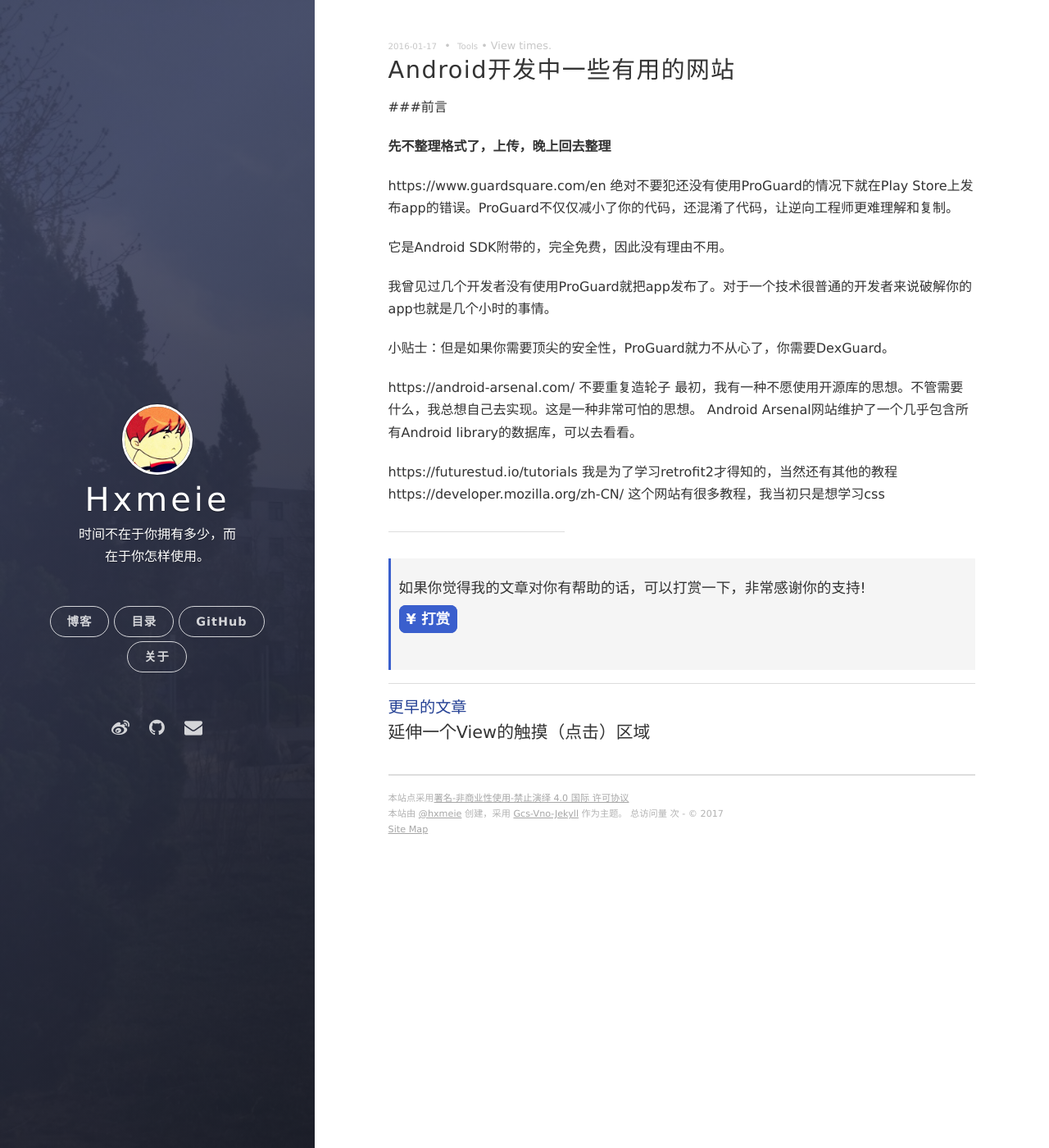
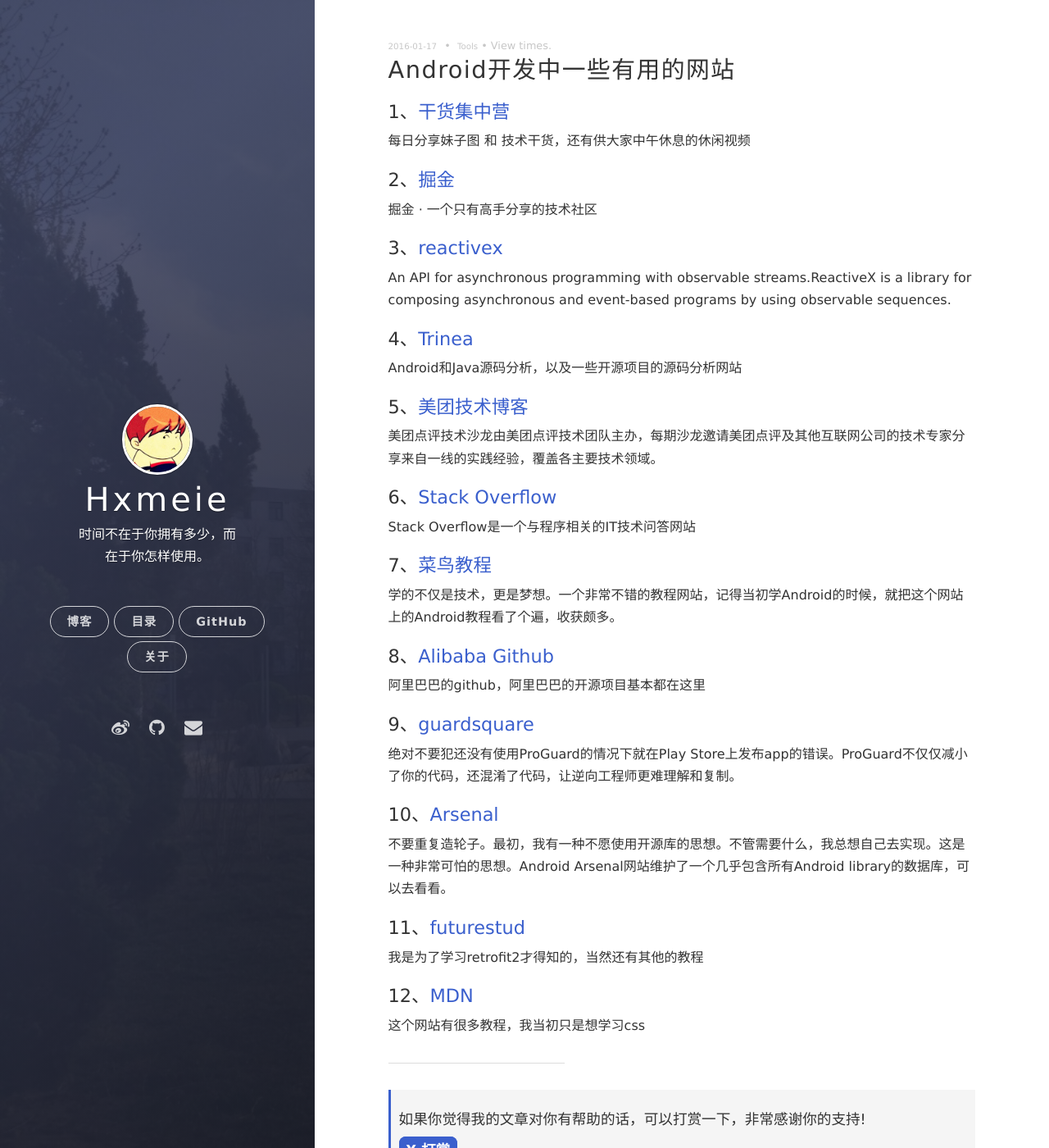
Before and after one commit to hxmeie/hxmeie.github.io, a Jekyll site: the page built from _posts/2016-01-17-Some-Useful-Websites.md, in a window 1280 px wide and 1400 px high. Shown: the whole window at 82% size. Built offline with Jekyll 4.4.1, drawn with Linux system fonts in a browser that asks for light colours; nearby versions of some CDN libraries; comment, search, counter and statistics services are not loaded; some of the changed text lies outside the part shown.

```diff
--- a/_posts/2016-01-17-Some-Useful-Websites.md
+++ b/_posts/2016-01-17-Some-Useful-Websites.md
@@ -8,25 +8,38 @@
 excerpt: 收集Android开发相关的网站,做一下记录
 ---
 
-###前言
+### 1、[干货集中营](http://gank.io/)
+每日分享妹子图 和 技术干货，还有供大家中午休息的休闲视频
 
-**先不整理格式了，上传，晚上回去整理**
+### 2、[掘金](https://gold.xitu.io/)
+掘金 · 一个只有高手分享的技术社区
 
-https://www.guardsquare.com/en
+### 3、[reactivex](http://reactivex.io/)
+An API for asynchronous programming with observable streams.ReactiveX is a library for composing asynchronous and event-based programs by using observable sequences.
+
+### 4、[Trinea](http://www.trinea.cn/)
+Android和Java源码分析，以及一些开源项目的源码分析网站
+
+### 5、[美团技术博客](http://tech.meituan.com/)
+美团点评技术沙龙由美团点评技术团队主办，每期沙龙邀请美团点评及其他互联网公司的技术专家分享来自一线的实践经验，覆盖各主要技术领域。
+
+### 6、[Stack Overflow](http://stackoverflow.com/)
+Stack Overflow是一个与程序相关的IT技术问答网站
+
+### 7、[菜鸟教程](http://www.runoob.com/)
+学的不仅是技术，更是梦想。一个非常不错的教程网站，记得当初学Android的时候，就把这个网站上的Android教程看了个遍，收获颇多。
+
+### 8、[Alibaba Github](https://github.com/Alibaba)
+阿里巴巴的github，阿里巴巴的开源项目基本都在这里
+
+### 9、[guardsquare](https://www.guardsquare.com/en)
 绝对不要犯还没有使用ProGuard的情况下就在Play Store上发布app的错误。ProGuard不仅仅减小了你的代码，还混淆了代码，让逆向工程师更难理解和复制。
 
-它是Android SDK附带的，完全免费，因此没有理由不用。
+### 10、[Arsenal](https://android-arsenal.com/)
+不要重复造轮子。最初，我有一种不愿使用开源库的思想。不管需要什么，我总想自己去实现。这是一种非常可怕的思想。Android Arsenal网站维护了一个几乎包含所有Android library的数据库，可以去看看。
 
-我曾见过几个开发者没有使用ProGuard就把app发布了。对于一个技术很普通的开发者来说破解你的app也就是几个小时的事情。
+### 11、[futurestud](https://futurestud.io/tutorials)
+我是为了学习retrofit2才得知的，当然还有其他的教程
 
-小贴士：但是如果你需要顶尖的安全性，ProGuard就力不从心了，你需要DexGuard。
-
-https://android-arsenal.com/
-不要重复造轮子
-最初，我有一种不愿使用开源库的思想。不管需要什么，我总想自己去实现。这是一种非常可怕的思想。
-Android Arsenal网站维护了一个几乎包含所有Android library的数据库，可以去看看。
-
-https://futurestud.io/tutorials
-我是为了学习retrofit2才得知的，当然还有其他的教程
-https://developer.mozilla.org/zh-CN/
+### 12、[MDN](https://developer.mozilla.org/zh-CN/)
 这个网站有很多教程，我当初只是想学习css
```
Also changed, not shown: _posts/2016-02-08-Android-Memmory-Leak.md (added, +138 -0 lines), 2 other files.
